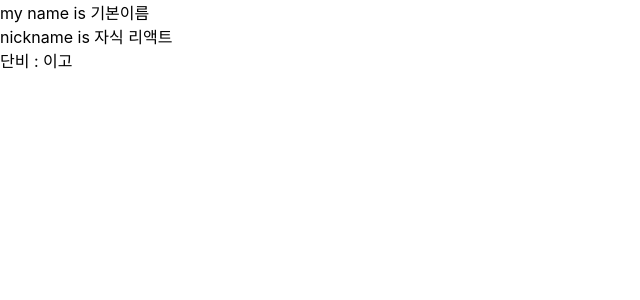
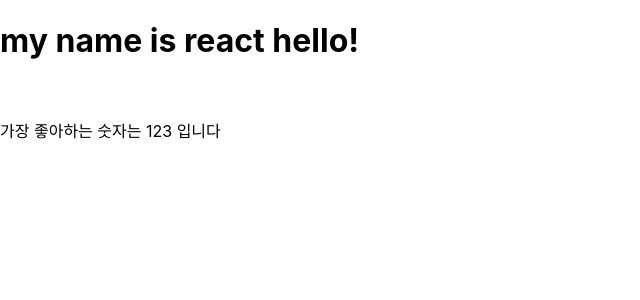
Before and after one commit to bohyun611kim/hello-react, a React (Create React App) app: page / in a window 1280 px wide. Shown: the top 300 px of the page, without its empty margins (0-640 px from the left). Built offline with nearby package versions, Linux system fonts and the light colour scheme.

Commit message:
숫자넘겨주기

```diff
--- a/src/App.js
+++ b/src/App.js
@@ -4,7 +4,9 @@ import MyComponent from './MyComponent';
 function App() {
     return (
         <>
-            <MyComponent>자식 리액트 </MyComponent>
+            <MyComponent name="react hello!" favoriteNumber={123}>
+                자식 리액트
+            </MyComponent>
         </>
     );
 }
--- a/src/MyComponent.js
+++ b/src/MyComponent.js
@@ -3,12 +3,12 @@ import PropTypes from 'prop-types';
 
 const MyComponent = (props) => {
     console.log(props);
-    const { name, children, age, sex } = props;
+    const { name, children, favoriteNumber } = props;
     return (
         <div>
-            my name is {name} <br />
-            nickname is {children} <br />
-            단비 : {age} 이고 {sex}
+            <h1> my name is {name} </h1>
+            <br />
+            <p>가장 좋아하는 숫자는 {favoriteNumber} 입니다</p>
         </div>
     );
 };
```
